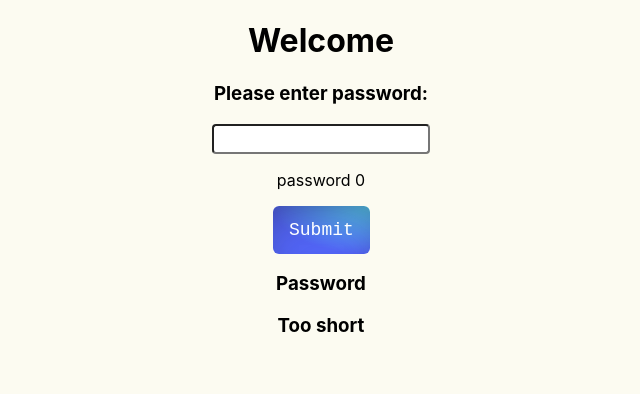
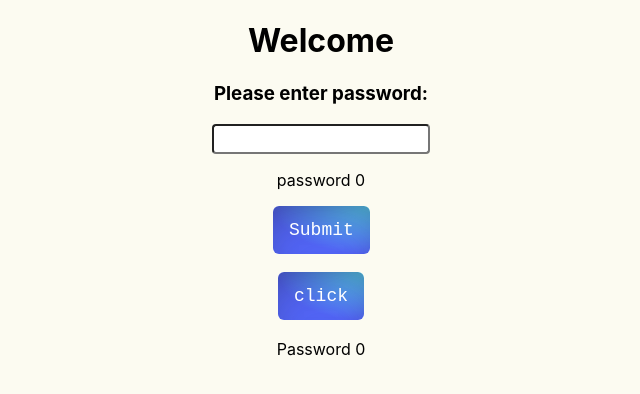
Before and after one commit to danieloliel/Usestate, a React (Create React App) app in the folder password/: page / in a window 1280 px wide. Shown: the top 394 px of the page, without its empty margins (319-959 px from the left). Built offline with nearby package versions, Linux system fonts and the light colour scheme.

Commit message:
targil5 update

```diff
--- a/password/src/massage.js
+++ b/password/src/massage.js
@@ -1,13 +1,23 @@
+import { useState } from "react";
 
 function Massage(props) {
 
   const {input} = props;
+  const[Strange,setStrange] = useState(0);
 
-
+  function chackStrange(){
+    if(input.length <=2){
+      setStrange("Short")
+    }
+    else if(input.length <=6){
+      setStrange("Medium")
+    }
+    else{setStrange("Strong")}
+  }
   return (
     <div>
-     <h3>Password {input.length > 6 ? <p>Password is ok</p> : <p>Too short</p>}</h3>
-
+    <h3><button className="button-29" onClick={chackStrange} >click</button> </h3>
+    <p>Password {Strange}</p>
     </div>
   );
 }
```
